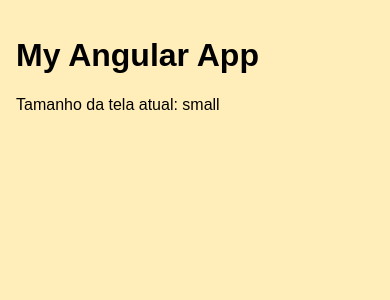
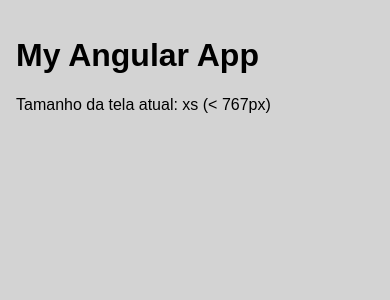
Before and after one commit to cidaluna/angular-teste-storybook, an Angular app: page / in a window 390 px wide. Shown: the top 300 px of the page. Built offline with nearby package versions, Linux system fonts and the light colour scheme.

Commit message:
Change background color for each breakpoint screen width

```diff
--- a/src/app/app.component.scss
+++ b/src/app/app.component.scss
@@ -1,13 +1,25 @@
-@use './../styles/breakpoints' as *;
+@use './../styles/breakpoints';
 
 .container {
   padding: 16px;
 
-  @include for-tablet {
+  // @include for-tablet {
+  //   padding: 32px;
+  // }
+
+  // @include for-desktop {
+  //   padding: 64px;
+  // }
+
+  @include breakpoints.respond-to (sm) {
     padding: 32px;
   }
 
-  @include for-desktop {
+  @include breakpoints.respond-to (md) {
     padding: 64px;
   }
+
+  @include breakpoints.respond-to (lg) {
+    padding: 90px;
+  }
 }
--- a/src/app/app.component.ts
+++ b/src/app/app.component.ts
@@ -10,7 +10,7 @@
 })
 export class AppComponent {
   title = 'angular-teste-storybook';
-  screenType: 'small' | 'tablet' | 'desktop' = 'desktop';
+  screenType!: string;
 
   ngOnInit() {
     this.setScreenType(window.innerWidth);
@@ -23,12 +23,18 @@
   }
 
   private setScreenType(width: number): void {
-    if (width <= 599) {
-      this.screenType = 'small';
-    } else if (width >= 600 && width < 1024) {
-      this.screenType = 'tablet';
+    if (width < 767) {
+      this.screenType = 'xs (< 767px)';
+    } else if (width >= 768 && width < 1024) {
+      this.screenType = 'sm (< 1024px)';
+    } else if (width >= 1024 && width < 1440) {
+      this.screenType = 'md (< 1440px)';
+    } else if (width >= 1440 && width < 1600) {
+      this.screenType = 'lg (< 1600px)';
+     } else if (width >= 1601 && width < 1920) {
+      this.screenType = 'xl (< 1920px)';
     } else {
-      this.screenType = 'desktop';
+      this.screenType = 'ultra (>= 1920px)';
     }
   }
 }
--- a/src/styles/_breakpoints.scss
+++ b/src/styles/_breakpoints.scss
@@ -1,21 +1,43 @@
-$breakpoint-small: 599px;
-$breakpoint-tablet: 600px;
-$breakpoint-desktop: 1024px;
+// $breakpoint-small: 599px;
+// $breakpoint-tablet: 600px;
+// $breakpoint-desktop: 1024px;
 
-@mixin for-small {
-  @media (max-width: #{$breakpoint-small}) {
-    @content;
+// @mixin for-small {
+//   @media (max-width: #{$breakpoint-small}) {
+//     @content;
+//   }
+// }
+
+// @mixin for-tablet {
+//   @media (min-width: #{$breakpoint-tablet}) and (max-width: #{($breakpoint-desktop - 1)}) {
+//     @content;
+//   }
+// }
+
+// @mixin for-desktop {
+//   @media (min-width: #{$breakpoint-desktop}) {
+//     @content;
+//   }
+// }
+
+// Mapa com os breakpoints
+$breakpoints: (
+  xs: 480px,
+  sm: 768px,
+  md: 1024px,
+  lg: 1440px,
+  xl: 1600px,
+  ultra: 1920px
+);
+
+@mixin respond-to($breakpoint) {
+  $value: map-get($breakpoints, $breakpoint);
+
+  @if $value {
+    @media (min-width: $value) {
+      @content;
+    }
+  } @else {
+    @warn "Breakpoint `#{$breakpoint}` não encontrado em `$breakpoints`.";
   }
 }
-
-@mixin for-tablet {
-  @media (min-width: #{$breakpoint-tablet}) and (max-width: #{($breakpoint-desktop - 1)}) {
-    @content;
-  }
-}
-
-@mixin for-desktop {
-  @media (min-width: #{$breakpoint-desktop}) {
-    @content;
-  }
-}
--- a/src/styles/styles.scss
+++ b/src/styles/styles.scss
@@ -5,13 +5,31 @@
   margin: 0;
   padding: 0;
   font-family: sans-serif;
-  background-color: variables.$color-yellow-small;
+  background-color: lightgray; // padrão
 
-  @include breakpoints.for-tablet {
-    background-color: variables.$color-blue-tablet;
+
+  @include breakpoints.respond-to(xs) {
+    background-color: green;
   }
 
-  @include breakpoints.for-desktop {
-    background-color: variables.$color-green-desktop;
+  @include breakpoints.respond-to(sm) {
+    background-color: purple;
   }
+
+  @include breakpoints.respond-to(md) {
+    background-color: blue;
+  }
+
+  @include breakpoints.respond-to(lg) {
+    background-color: yellowgreen;
+  }
+
+  @include breakpoints.respond-to(xl) {
+    background-color: lightsalmon;
+  }
+
+  @include breakpoints.respond-to(ultra) {
+    background-color: blueviolet;
+  }
+
 }
```
